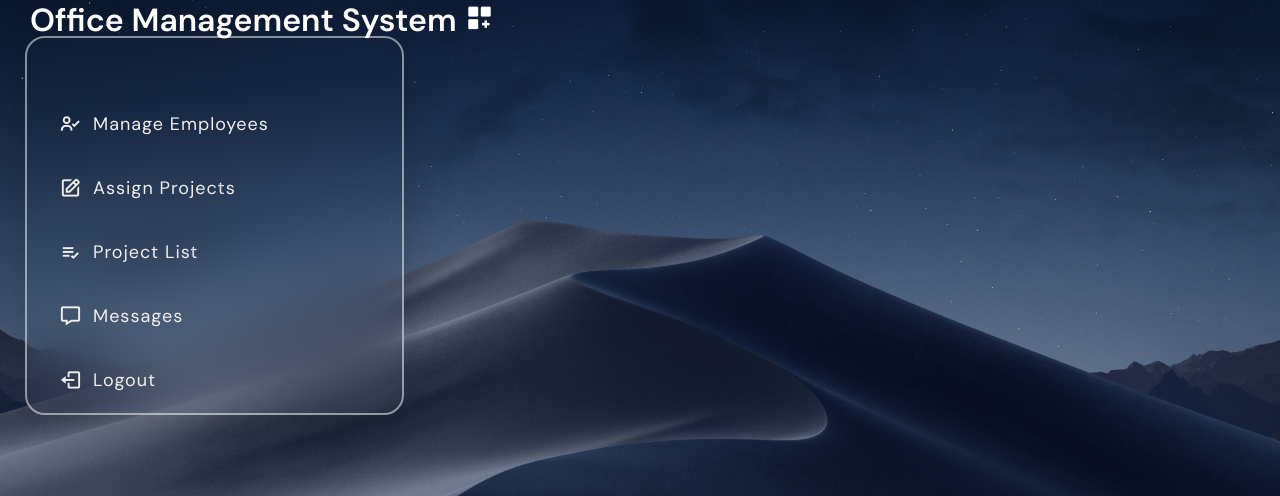
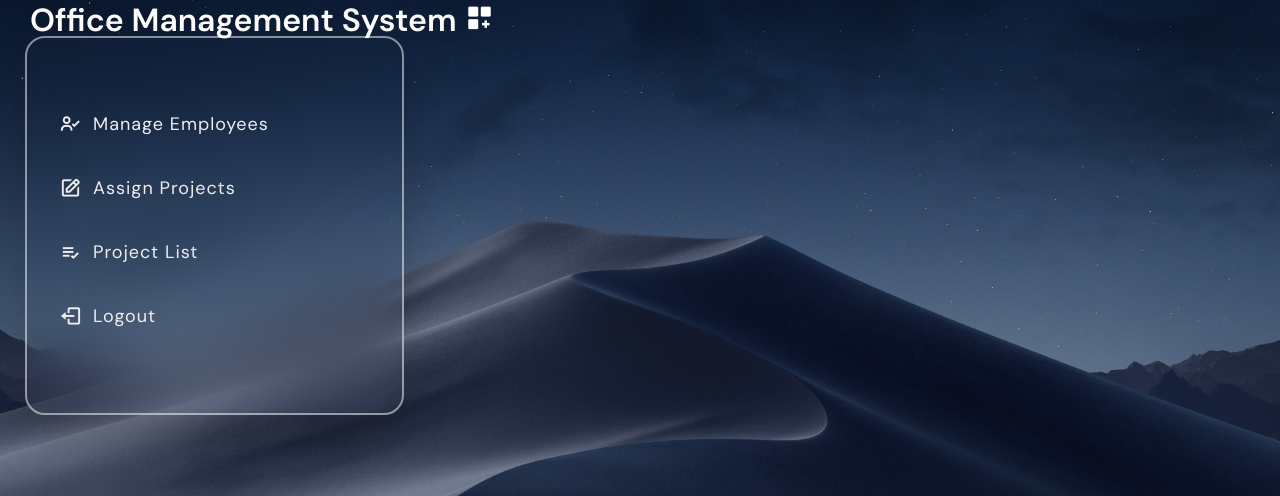
Before and after one commit to chaklader17/OfficeSync, a PHP site: page /index.php in a window 1280 px wide. Shown: the part 16-512 px from the top of the page. Run offline with PHP 8.4, Linux system fonts and the light colour scheme; a user stored in the database is signed in; some libraries are stand-ins or nearby versions.

Commit message:
removed messages

```diff
--- a/include/navigation.php
+++ b/include/navigation.php
@@ -25,12 +25,6 @@
 					<a href="documents.php">
 					<i class='bx bx-file'></i>
 						<span>Documents</span>
-					</a>
-				</li>
-				<li>
-					<a href="messages.php">
-					<i class='bx bx-message'></i>
-						<span>Messages</span>
 					</a>
 				</li>
 				<li>
@@ -63,12 +57,6 @@
 					</a>
 				</li>
 				<li>
-					<a href="messages.php">
-					<i class='bx bx-message'></i>
-						<span>Messages</span>
-					</a>
-				</li>
-				<li>
 					<a href="logout.php">
 					<i class='bx bx-log-out'></i>
 						<span>Logout</span>
```
